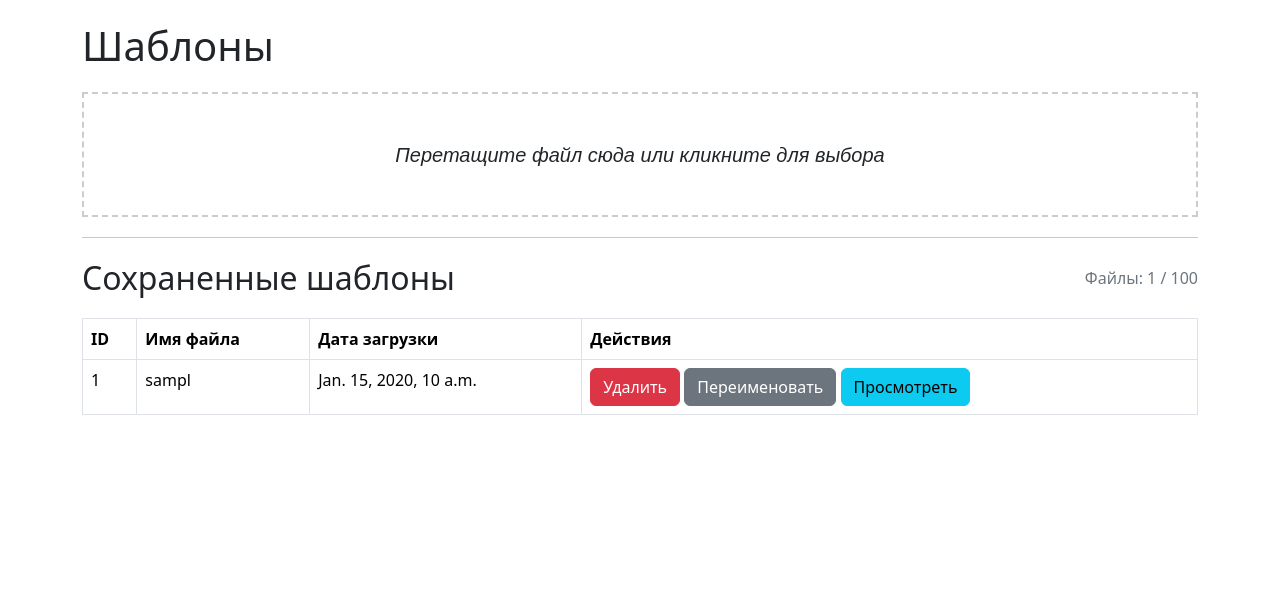
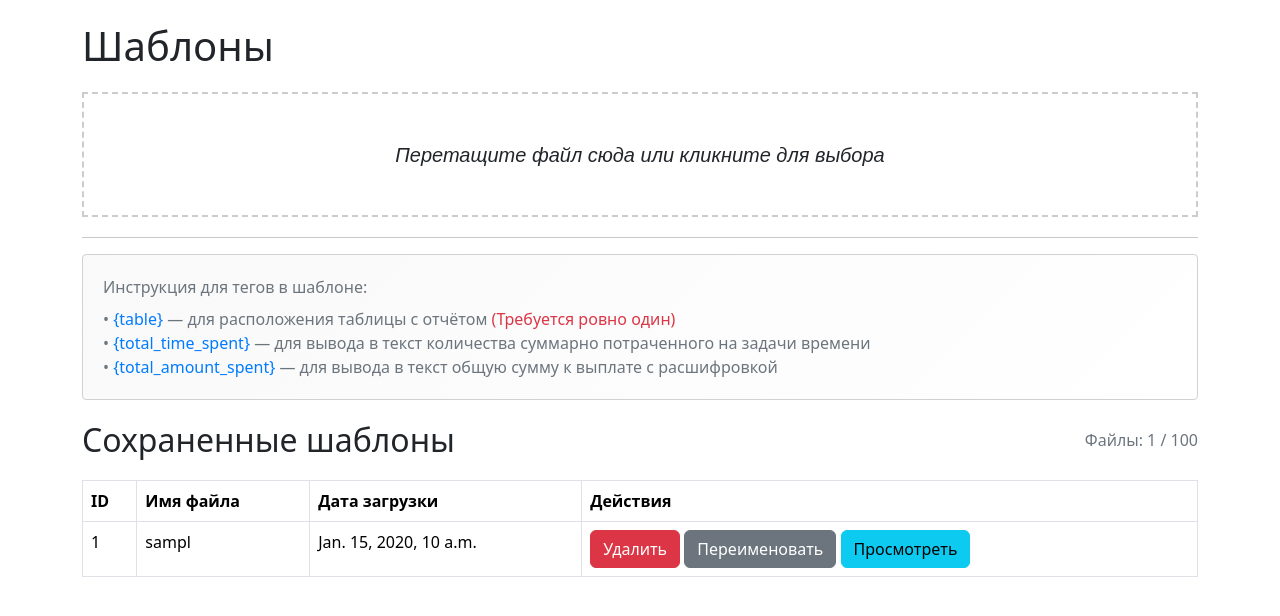
Before and after one commit to WilliamFolk/Lecap-Billing-Cloud, a Django app: page /docxTemplate/templates/ in a window 1280 px wide. Shown: the part 57-673 px from the top of the page. Run offline with Django 5.2, Linux system fonts and the light colour scheme; a user stored in the database is signed in; tables that the repository leaves empty hold one stand-in row (values such as "Sample post"); some libraries are stand-ins or nearby versions.

Commit message:
Add commentary about tags

```diff
--- a/templates/templates.html
+++ b/templates/templates.html
@@ -19,6 +19,21 @@
 </form>
 
 <hr>
+<div class="alert alert-info" role="alert" style="border-radius: 0.25rem; background: linear-gradient(135deg, #f9f9f9, #ffffff); border: 1px solid #d1d1d1; padding: 20px;">
+  <p class="mb-2" style="color: #6c757d;">Инструкция для тегов в шаблоне:</p>
+  <ul class="mb-0" style="list-style: none; padding-left: 0;">
+    <li style="color: #6c757d;">
+      • <span style="color: #007bff;">{table}</span> — для расположения таблицы с отчётом <span style="color: #dc3545;">(Требуется ровно один)</span>
+    </li>
+    <li style="color: #6c757d;">
+      • <span style="color: #007bff;">{total_time_spent}</span> — для вывода в текст количества суммарно потраченного на задачи времени
+    </li>
+    <li style="color: #6c757d;">
+      • <span style="color: #007bff;">{total_amount_spent}</span> — для вывода в текст общую сумму к выплате с расшифровкой
+    </li>
+  </ul>
+</div>
+
 <div style="display: flex; justify-content: space-between; align-items: center; margin-bottom: 1rem;">
     <p class="fs-2" style="margin: 0;">Сохраненные шаблоны</p>
     <p style="margin: 0; color: #6c757d;">Файлы: {{ templates|length }} / 100</p>
```
